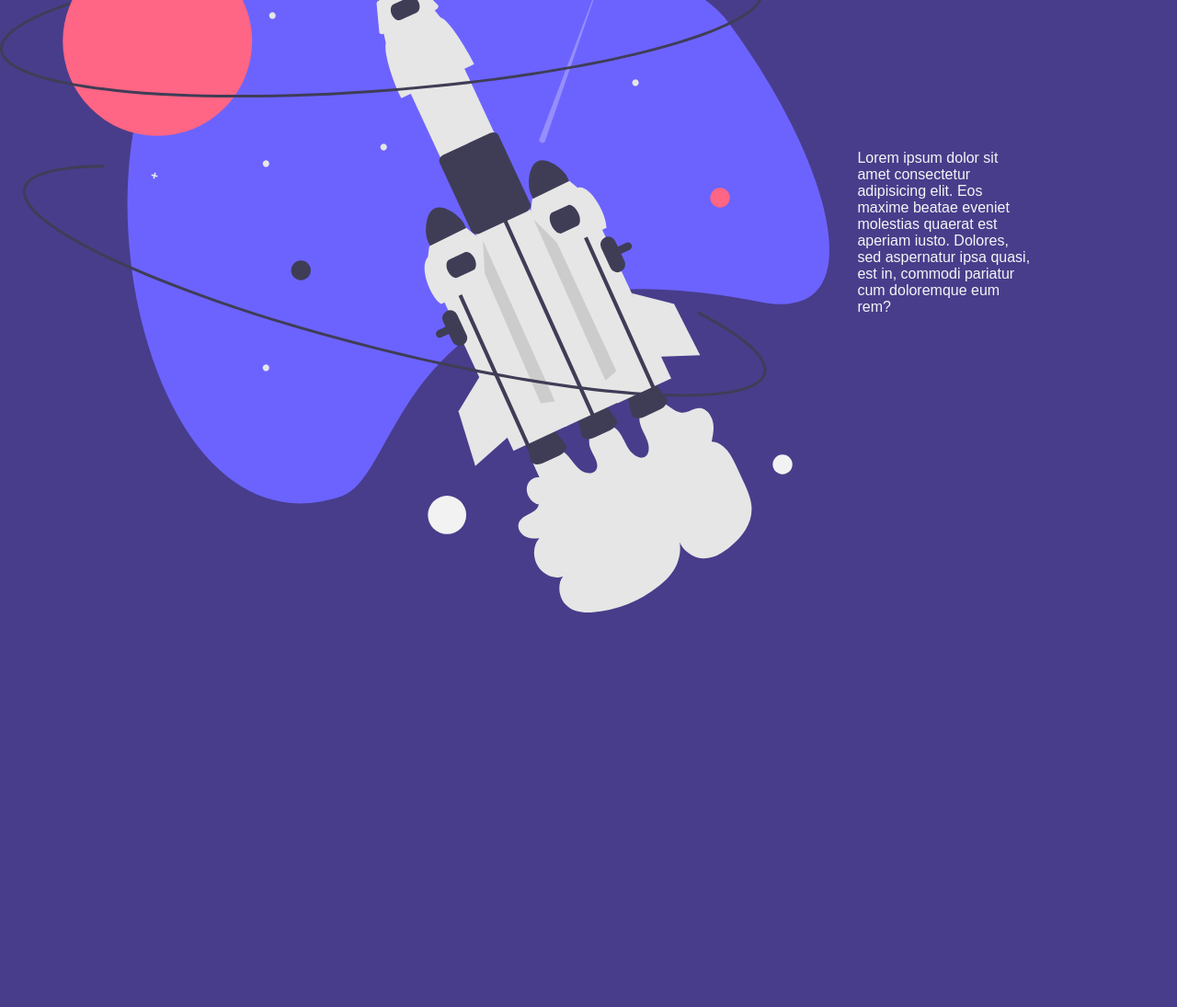
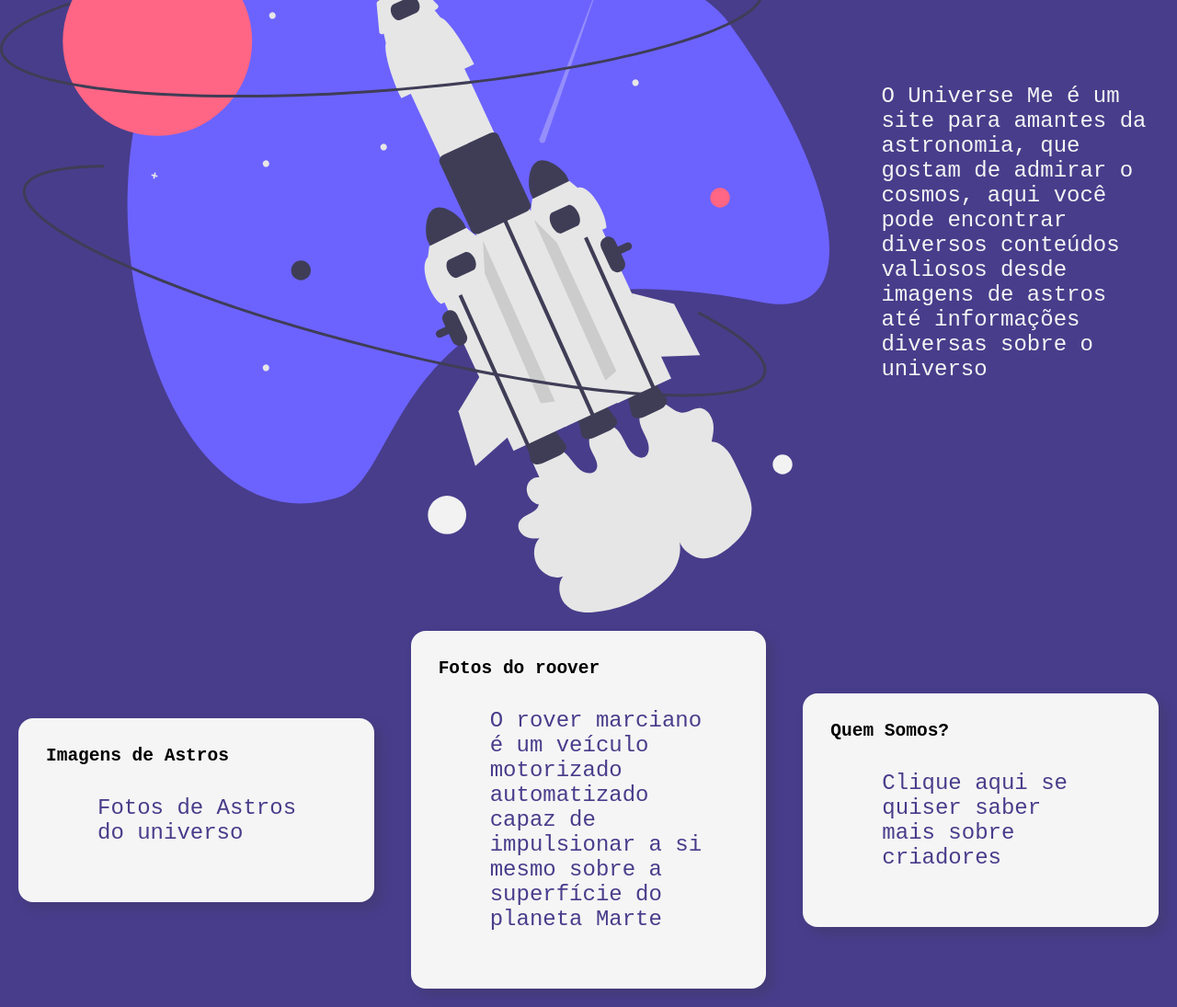
Before and after one commit to Luc4sGomes/UniverseMe, a plain HTML site: page index.html in a window 1280 px wide. Shown: the part 160-1255 px from the top of the page at 92% size. Before the commit the page ends 826 px from the top, so only its background shows below. Drawn offline with Linux system fonts and the light colour scheme.

Commit message:
created cards and new infos to our content main

```diff
--- a/index.html
+++ b/index.html
@@ -1,26 +1,48 @@
 <!DOCTYPE html>
 <html lang="en">
   <head>
-  <meta charset="UTF-8">
-  <meta http-equiv="X-UA-Compatible" content="IE=edge">
-  <meta name="viewport" content="width=device-width, initial-scale=1.0">
-  <link rel="stylesheet" href="/src/css/style.css">
+    <meta charset="UTF-8" />
+    <meta http-equiv="X-UA-Compatible" content="IE=edge" />
+    <meta name="viewport" content="width=device-width, initial-scale=1.0" />
+    <link rel="stylesheet" href="/src/css/style.css" />
+    <link
+      href="https://fonts.googleapis.com/css2?family=Abel&family=Space+Mono:ital,wght@0,400;0,700;1,400;1,700&display=swap"
+      rel="stylesheet"
+    />
     <title>Document</title>
   </head>
   <body>
-  <header>
+    <header></header>
+    <main>
+      <section class="keep-info-main">
+        <img src="/src/img/undraw_outer_space_re_u9vd.svg" alt="rocket" />
 
-  </header>
-  <main>
-    <img src="/src/img/undraw_outer_space_re_u9vd.svg" alt="rocket">
+      <p>
+        O Universe Me é um site para amantes da astronomia, que gostam de
+        admirar o cosmos, aqui você pode encontrar diversos conteúdos valiosos
+        desde imagens de astros até informações diversas sobre o universo
+      </p>
+      </section>
 
-    <p>Lorem ipsum dolor sit amet consectetur adipisicing elit. Eos maxime beatae eveniet molestias quaerat est aperiam iusto. Dolores, sed aspernatur ipsa quasi, est in, commodi pariatur cum doloremque eum rem?</p>
+      <div class="row">
+        <div class="card green">
+          <h2>Imagens de Astros</h2>
+          <p class="paragraph-banner">Fotos de Astros do universo</p>
+        </div>
 
+        <div class="card blue">
+          <h2>Fotos do roover</h2>
+          <p class="paragraph-banner">O rover marciano é um veículo motorizado automatizado capaz de impulsionar a si mesmo sobre a superfície do planeta Marte</p>
+        </div>
+
+        <div class="card red">
+          <h2>Quem Somos?</h2>
+          <p class="paragraph-banner">Clique aqui se quiser saber mais sobre criadores</p>
+        </div>
+      </div>
     </main>
 
-  <footer>
-
-  </footer>
+    <footer></footer>
 
     <script src="/src/js/main.js"></script>
   </body>
--- a/src/css/style.css
+++ b/src/css/style.css
@@ -5,20 +5,44 @@
 }
 
 body {
+  font-family: monospace;
   background-color: #483D8B;
   height: 100vh;
-  width: 90vw;
+  width: 100vw;
 }
 
-main {
+
+p {
+  font-size: 24px;
+  color: whitesmoke;
+  padding: 32px;
+  margin-left: 24px;
+}
+
+
+.keep-info-main {
   display: flex;
   align-items: center;
   justify-content: center;
 
 }
 
-p {
-  font-family: sans-serif;
-  color: whitesmoke;
+.row {
+  display: flex;
+  justify-content: center;
+  align-items: center;
+}
+
+.card {
+  border-radius: 16px;
+  background-color: whitesmoke;
+  box-shadow: 7px 7px 13px 0px rgba(50, 50, 50, 0.22);
   padding: 30px;
+  margin: 20px;
+  width: 400px;
+  transition: all 0.3s ease-out;
 }
+
+.paragraph-banner{
+  color: #483D8B;
+}
```
Lines whose indentation alone changed are shown as unchanged.
